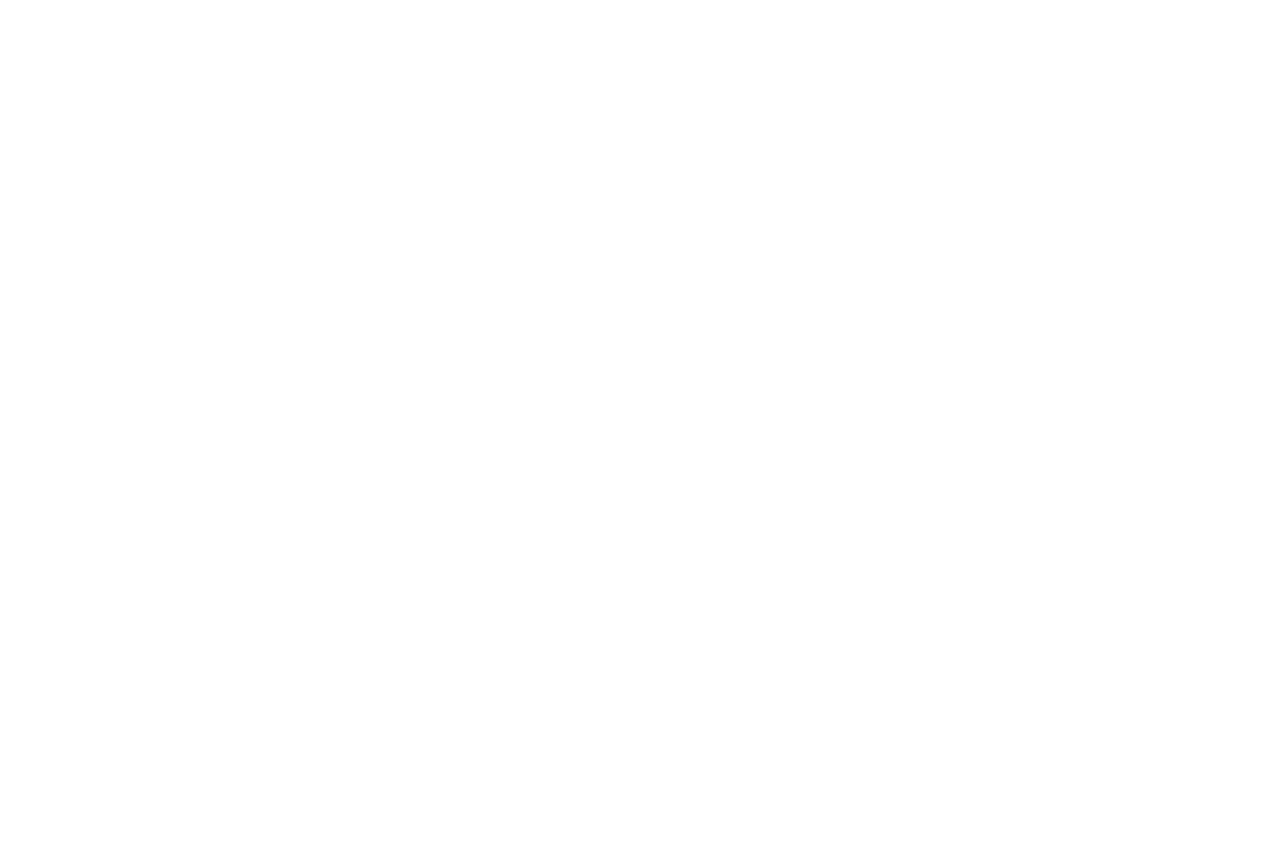
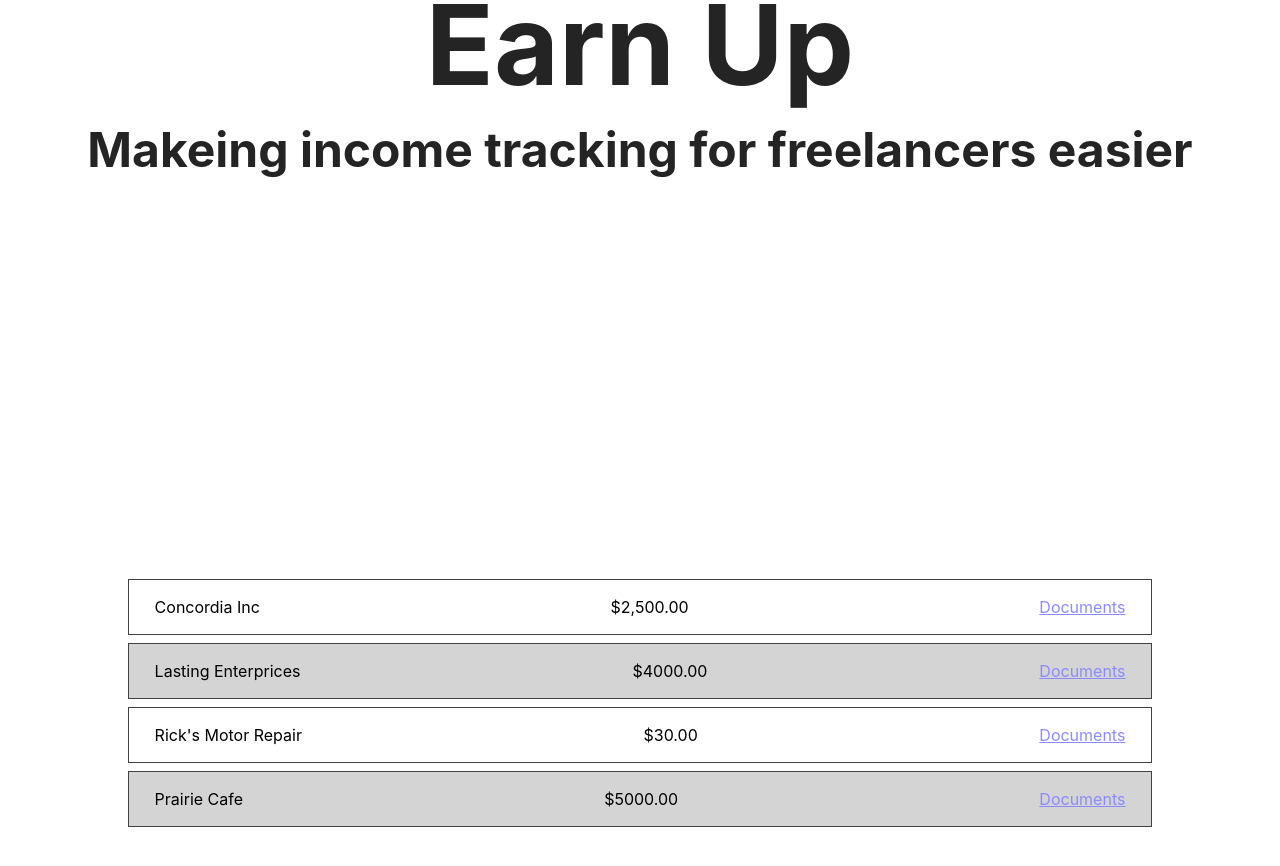
Before and after one commit to WesleyMcGhee/earn-up, a React (Create React App) app: page / in a window 1280 px wide. Shown: the part 280-1146 px from the top of the page. Before the commit the page ends 800 px from the top, so only its background shows below. Built offline with nearby package versions, Linux system fonts and the light colour scheme.

Commit message:
started on landing page

```diff
--- a/src/pages/landing/Landing.jsx
+++ b/src/pages/landing/Landing.jsx
@@ -1,9 +1,36 @@
 import React from "react";
 import LogHeader from "../../component/logheader/Header";
+import "./landing.css";
 export default function Landing() {
   return (
     <div>
       <LogHeader />
+      <h1 className="moto">Earn Up</h1>
+      <p className="moto-phrase">
+        Makeing income tracking for freelancers easier
+      </p>
+      <div className="shocase-con">
+        <div className="line f1">
+          <p className="fname">Concordia Inc</p>
+          <p className="fprice">$2,500.00</p>
+          <p className="frecipt">Documents</p>
+        </div>
+        <div className="line f2">
+          <p className="fname">Lasting Enterprices</p>
+          <p className="fprice">$4000.00</p>
+          <p className="frecipt">Documents</p>
+        </div>
+        <div className="line f1">
+          <p className="fname">Rick's Motor Repair</p>
+          <p className="fprice">$30.00</p>
+          <p className="frecipt">Documents</p>
+        </div>
+        <div className="line f2">
+          <p className="fname">Prairie Cafe</p>
+          <p className="fprice">$5000.00</p>
+          <p className="frecipt">Documents</p>
+        </div>
+      </div>
     </div>
   );
 }
--- a/src/pages/landing/landing.css
+++ b/src/pages/landing/landing.css
@@ -0,0 +1,36 @@
+.moto {
+  margin-top: 25vh;
+  text-align: center;
+  color: #242424;
+  font-size: 7rem;
+}
+.moto-phrase {
+  margin-top: 1vh;
+  text-align: center;
+  color: #242424;
+  font-size: 3rem;
+  font-weight: 700;
+}
+.shocase-con {
+  margin: 50vh auto 30vh auto;
+}
+.line {
+  margin: 1vh auto 0 auto;
+  display: flex;
+  align-items: center;
+  justify-content: space-between;
+  width: 80vw;
+  height: 7vh;
+  border: 1px solid #424242;
+  padding: 0 2vw 0 2vw;
+}
+.f2 {
+  background-color: #d4d4d4;
+}
+.frecipt {
+  color: rgb(139, 139, 255);
+  text-decoration: underline;
+}
+.frecipt:hover {
+  cursor: pointer;
+}
```
